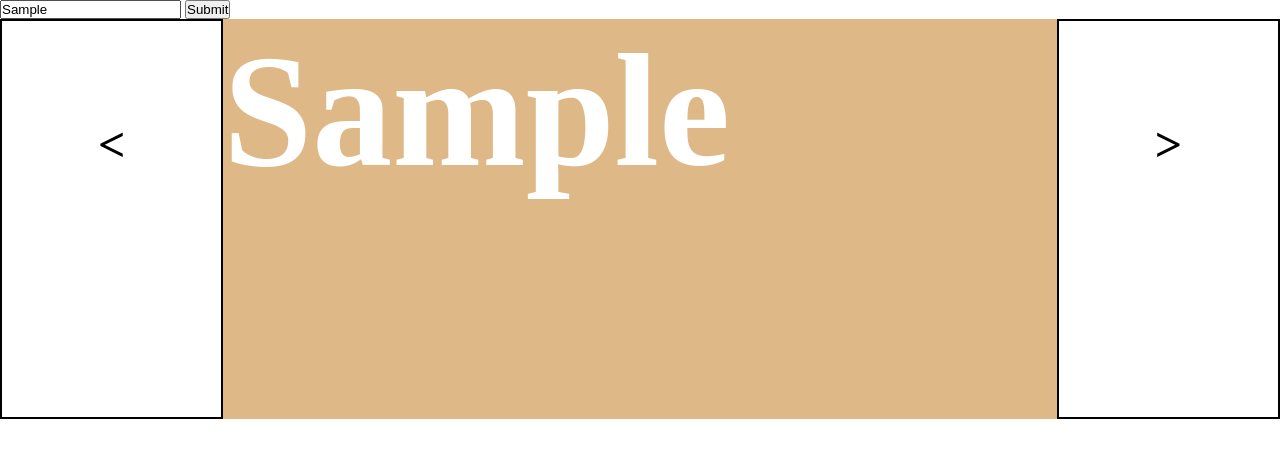
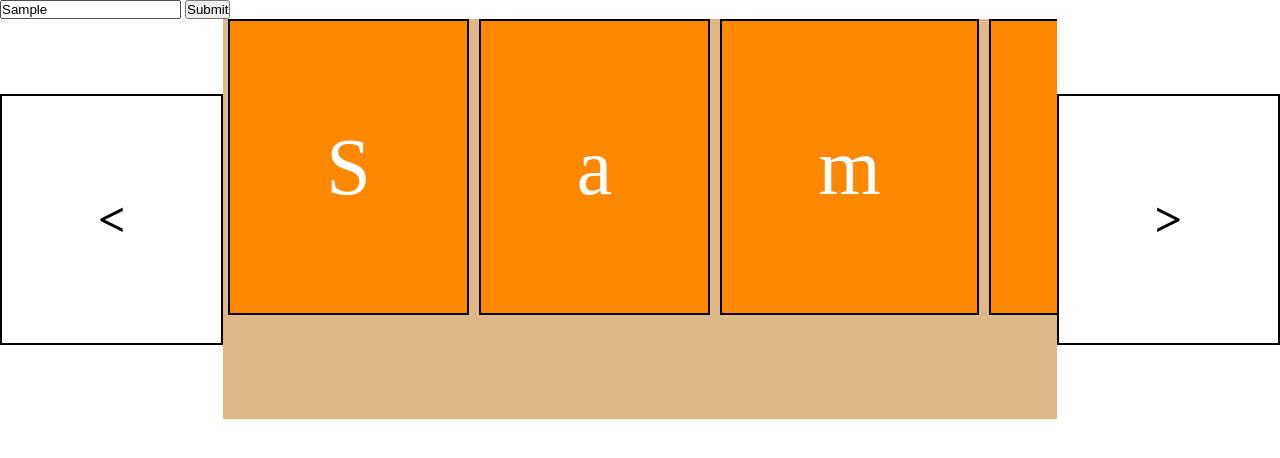
Before and after one commit to guruvyasa/stringrotate, a plain HTML site: page index.html in a window 1280 px wide. Both pictures are taken after typing "Sample" into the empty fields and a click on the button "Submit". Drawn offline with Linux system fonts and the light colour scheme.

Commit message:
Added animation

```diff
--- a/index.html
+++ b/index.html
@@ -13,6 +13,8 @@
 
         .displayBox{
             display: flex;
+            justify-content: center;
+            align-items: center;
         }
         .btn{
             font-size:3rem;
@@ -22,11 +24,34 @@
         }
 
         .display{
+            display: flex;
             width:70%;
             min-height:400px;
             font-size: 5rem;
             background-color: burlywood;
             color:white;
+            overflow: hidden;
+        }
+        .letter{
+            display: flex;
+            justify-content: center;
+            align-items:center;
+            font-size: 5rem;
+            padding:1.2em;
+            height: 100px;
+            width:100px;
+            margin:0px 5px;
+            background-color: rgb(255, 136, 0);
+            border:2px solid black;
+            transition: all 3s;
+        }
+
+        .moveRight{
+            transform: translateX(100px);
+        }
+
+        .moveLeft{
+            transform: translateX(-100px);
         }
 
     </style>
@@ -39,22 +64,80 @@
         </div>
 
         <div class="displayBox">
-            <div class="btn"><</div>
+            <div class="btn left"><</div>
             <div class="display">
 
             </div>
-            <div class="btn">></div>
+            <div class="btn right">></div>
         </div>
     </div>
     <script>
         let submitBtn = document.querySelector("button")
         let inputBox = document.querySelector("input")
         let displayBox = document.querySelector(".display")
+        let rightRotateBtn = document.querySelector(".right")
+        let leftRotateBtn = document.querySelector(".left")
+
+
+        let userString = ""
+
+        rightRotateBtn.onclick = rotate
+        leftRotateBtn.onclick = rotate
+
 
         submitBtn.onclick = function(){
-            displayBox.innerHTML = `<h1>${inputBox.value}</h1>`
+            userString = inputBox.value
+            // displayBox.innerHTML = `<h1>${userString}</h1>`
+            displayBox.innerHTML = update(userString)
         }
 
+        function update(s){
+            let letters = Array.from(s)
+            let resHtml = ""
+            for(let letter of letters){
+                resHtml += `<div class="letter">${letter}</div>`
+            }
+            return resHtml
+        }
+
+        // function rotate(e){
+        //     let btn = e.target
+        //     if(btn.innerText.trim()==">"){
+        //         userString = rotateRightOnce(userString)
+        //     }
+        //     else{
+        //         userString = rotateLeftOnce(userString)
+        //     }
+        //     displayBox.innerHTML = `<h1>${userString}</h1>`
+        // }
+
+        function addClass(className){
+            let letterBoxes = document.querySelectorAll(".letter")
+            for(let letterBox of letterBoxes){
+                letterBox.classList.add(className)
+            }
+        }
+
+        function rotate(e){
+            let btn = e.target
+            if(btn.innerText.trim()==">"){
+                userString = rotateRightOnce(userString)
+                addClass("moveRight")
+
+            }
+            else{
+                userString = rotateLeftOnce(userString)
+                addClass("moveLeft")
+            }
+            // displayBox.innerHTML = `<h1>${userString}</h1>`
+        }
+        function rotateRightOnce(s){
+            return s.slice(-1)+s.slice(0,-1)
+        }
+
+        function rotateLeftOnce(s){
+            return s.slice(1)+s[0]
+        }
     </script>
 </body>
 </html>
```
